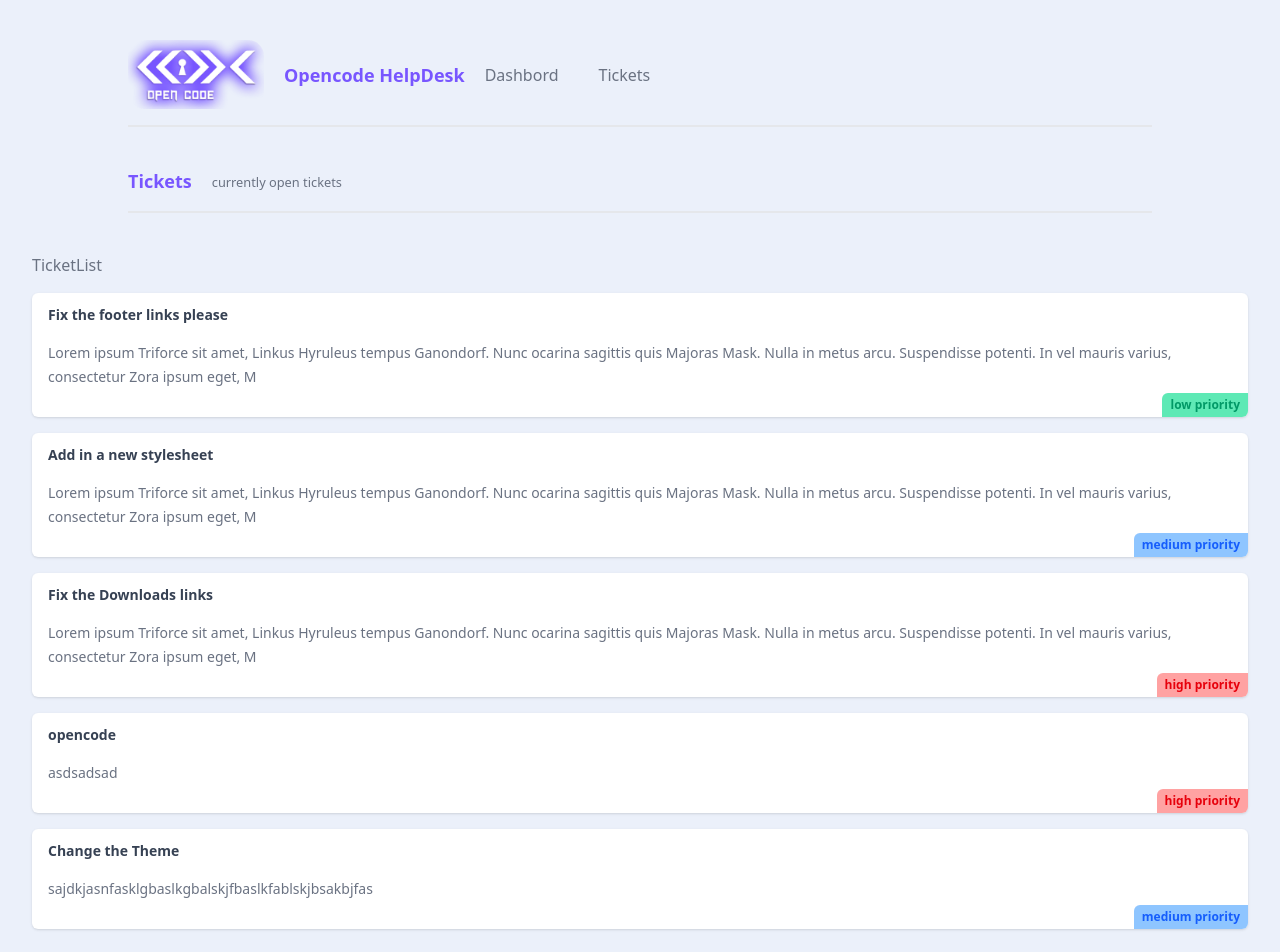
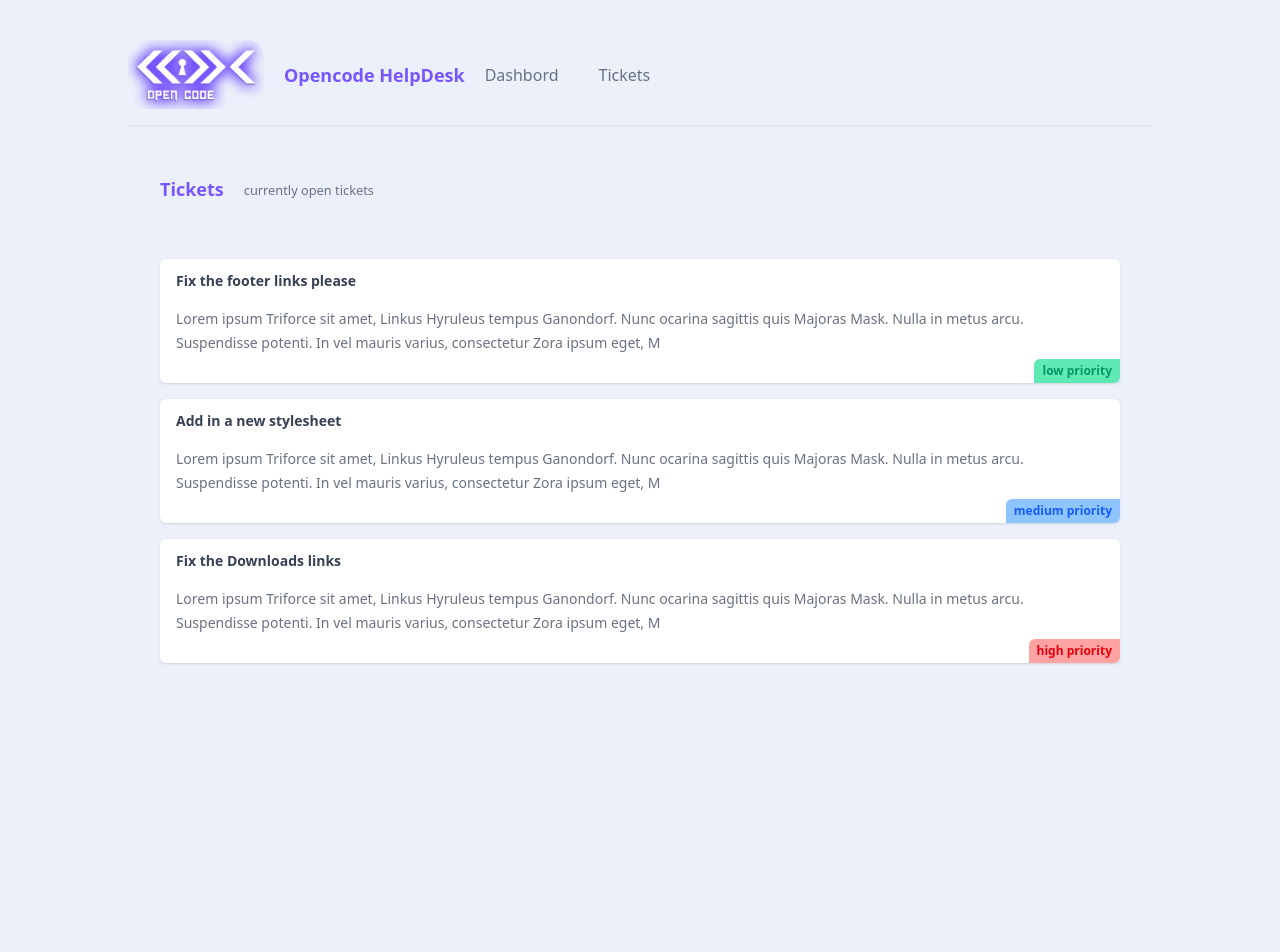
Before and after one commit to amirhoprogrammer/opencode-helpdesk, a Next.js app: page /tickets in a window 1280 px wide. Shown: the top 952 px of the page. After the commit the page ends 800 px from the top, so only its background shows below. Built offline with nearby package versions, Linux system fonts and the light colour scheme; data requests are answered from the project's data file.

Commit message:
fix the tailwind css and json

```diff
--- a/_data/db.json
+++ b/_data/db.json
@@ -20,20 +20,6 @@
       "body": "Lorem ipsum Triforce sit amet, Linkus Hyruleus tempus Ganondorf. Nunc ocarina sagittis quis Majoras Mask. Nulla in metus arcu. Suspendisse potenti. In vel mauris varius, consectetur Zora ipsum eget, Master Sword porttitor urna. Fusce elementum urna elit, eget eleifend velit consectetur eget. Integer vel lobortis ipsum, vitae auctor Ocarina of Time. Donec sed urna dapibus, interdum magna a, eleifend magna. Curabitur tincidunt enim a neque volutpat. Phasellus auctor magna vel nunc pretium, ut volutpat justo tristique. Pellentesque cursus convallis mauris, in tempus enim tincidunt vitae.",
       "priority": "high",
       "user_email": "bahram@opencode.dev"
-    },
-    {
-      "title": "opencode",
-      "body": "asdsadsad",
-      "priority": "high",
-      "user_email": "OpenCode@opencode.dev",
-      "id": "d9Kfe8y"
-    },
-    {
-      "title": "Change the Theme",
-      "body": "sajdkjasnfasklgbaslkgbalskjfbaslkfablskjbsakbjfas",
-      "priority": "medium",
-      "user_email": "OpenCode@opencode.dev",
-      "id": "fW9xSPb"
     }
   ]
 }
--- a/app/components/Navbar.jsx
+++ b/app/components/Navbar.jsx
@@ -3,11 +3,9 @@ import Image from "next/image";
 import Logo from "../../public/logo-edited1.png";
 function Navbar() {
   return (
-    <nav className="pb-4 border-b-2 border-gray-200 flex items-center gap-5 my-10 mx-auto max-w-5xl">
+    <nav>
       <Image src={Logo} alt="opencode helpdesk" className="w-34 rounded-2xl" quality={100} />
-      <h2 className="font-bold text-lg" style={{ color: "#7856ff" }}>
-        Opencode HelpDesk
-      </h2>
+      <h2>Opencode HelpDesk</h2>
       <Link href="/" className="text-gray-500">
         Dashbord
       </Link>
@@ -19,5 +17,5 @@ function Navbar() {
   );
 }
 export default Navbar;
-/*nav */
-/*h2 */
+/*nav className="pb-4 border-b-2 border-gray-200 flex items-center gap-5 my-10 mx-auto max-w-5xl"*/
+/*h2  className="font-bold text-lg" style={{ color: "#7856ff" }} */
--- a/app/globals.css
+++ b/app/globals.css
@@ -2,67 +2,50 @@
 
 /* base styles */
 body {
-  /*background-color: #ebf0fa;*/
   background: #ebf0fa;
   @apply text-gray-500 m-8;
 }
 
-/*h1,
+h1,
 h2 {
   @apply font-bold text-lg;
-  color: "#7856ff";
+  color: #7856ff;
 }
 
 main {
   @apply max-w-5xl my-12 mx-auto px-8;
-}*/
-
+}
 main > h2 {
-  margin-bottom: 1rem; /*mb-4 */
-  padding-bottom: 0.5rem; /*pb-2 */
-  font-size: 1rem; /*text-base */
-  /*@apply mb-4 pb-2 text-base;*/
+  @apply mb-4 pb-2 text-base;
 }
 
 p > a {
-  color: #7856ff; /*text-primary, assuming blue-600 */
-  text-decoration: underline; /*underline */
-  /*@apply underline;*/
+  @apply underline;
+  color: #7856ff;
 }
 
 /* nav styles */
-/*nav {
+nav {
   @apply pb-4 border-b-2 border-gray-200 flex items-center gap-5 my-10 mx-auto max-w-5xl;
 }
 
 nav a,
 nav span {
   @apply text-gray-500;
-}*/
+}
 
 nav a:hover {
-  color: #000000;
-  /*@apply text-black;*/
+  @apply text-black;
 }
 
 main nav {
-  border-width: 0; /*border-0 */
-  /*@apply border-0;*/
+  /*border-width: 0; border-0 */
+  @apply border-0;
 }
 
 /* button styles */
 button {
-  padding-left: 0.75rem; /*px-3 */
-  padding-right: 0.75rem; /*px-3 */
-  padding-top: 0.5rem; /*py-2 */
-  padding-bottom: 0.5rem; /*py-2 */
-  border-radius: 0.125rem; /*rounded-sm */
-  display: flex; /*flex */
-  justify-content: space-between; /*justify-between */
-  align-items: center; /*items-center */
-  gap: 0.5rem; /*gap-2 */
-  font-size: 0.875rem; /*text-sm */
-  /*@apply px-3 py-2 rounded-sm flex justify-between items-center gap-2 text-sm;*/
+  @apply px-3 py-2 rounded-sm flex justify-between items-center gap-2 text-sm;
 }
 
 button:hover {
@@ -71,21 +54,20 @@ button:hover {
 }
 
 .btn-primary {
-  background-color: #7856ff; /*bg-primary, assuming blue-600 */
-  color: #ffffff; /*text-white */
-  /*@apply bg-primary text-white;*/
+  background-color: #7856ff;
+  @apply text-white;
 }
 
 .btn-secondary {
-  background-color: #e5e7eb; /* bg-gray-200 */
-  color: #111827; /* text-gray-900 */
-  /*@apply bg-gray-200 text-gray-900;*/
+  /*background-color: #e5e7eb; /* bg-gray-200 */
+  /*color: #111827; /* text-gray-900 */
+  @apply bg-gray-200 text-gray-900;
 }
 
 /* form styles */
-/*form {
-  bg-primary : #7856ff
-  @apply py-4 px-7 bg-primary bg-opacity-5 rounded-md block mx-auto min-w-fit w-1/4;
+form {
+  bg-primary: #7856ff @apply py-4 px-7 bg-primary bg-opacity-5 rounded-md block mx-auto min-w-fit
+    w-1/4;
 }
 
 form label {
@@ -100,12 +82,12 @@ form select {
 
 form button {
   @apply block mx-auto;
-}*/
+}
 
 /* feedback styles */
-/*.error {
+.error {
   @apply border-2 border-red-500 bg-red-300 text-red-800 py-1 px-2 rounded-sm block max-w-fit my-4 mx-auto;
-}*/
+}
 
 /* card styles */
 .card {
@@ -125,15 +107,15 @@ form button {
   @apply py-1 px-2 mt-3 inline-block text-xs font-semibold;
 }
 
-.pill.high {
+.high {
   @apply bg-red-300 text-red-600;
 }
 
-.pill.medium {
+.medium {
   @apply bg-blue-300 text-blue-600;
 }
 
-.pill.low {
+.low {
   @apply bg-emerald-300 text-emerald-600;
 }
 
--- a/app/page.jsx
+++ b/app/page.jsx
@@ -1,10 +1,8 @@
 import Link from "next/link";
 export default function Home() {
   return (
-    <main className="max-w-5xl my-12 mx-auto px-8">
-      <h2 className="font-bold text-lg" style={{ color: "#7856ff" }}>
-        Dashboard
-      </h2>
+    <main>
+      <h2>Dashboard</h2>
       <p>
         Lorem ipsum, dolor sit amet consectetur adipisicing elit. Vero repellendus tempore,
         exercitationem odit, quasi doloremque possimus recusandae alias sequi totam soluta natus
@@ -17,9 +15,7 @@ export default function Home() {
           <button className="btn-primary">View Tickets</button>
         </Link>
       </div>
-      <h2 className="font-bold text-lg" style={{ color: "#7856ff" }}>
-        Company Updates
-      </h2>
+      <h2>Company Updates</h2>
       <div className="card">
         <h3>New member of the web dev team...</h3>
         <p>
@@ -40,5 +36,3 @@ export default function Home() {
     </main>
   );
 }
-/* main  */
-/* h2 h1 */
--- a/app/tickets/TicketList.jsx
+++ b/app/tickets/TicketList.jsx
@@ -10,19 +10,16 @@ async function getTickets() {
 async function TicketList() {
   const tickets = await getTickets();
   return (
-    <div>
-      <div>TicketList</div>
-      {/*card*/}
+    <>
       {tickets.map((ticket) => (
         <div key={ticket.id} className="card my-5">
           <h3>{ticket.title}</h3>
           <p>{ticket.body.slice(0, 200)}</p>
-          {/**/}
           <div className={`pill ${ticket.priority}`}>{ticket.priority} priority</div>
         </div>
       ))}
       {tickets.length === 0 && <p className="text-center">There are no tickets</p>}
-    </div>
+    </>
   );
 }
 export default TicketList;
--- a/app/tickets/page.jsx
+++ b/app/tickets/page.jsx
@@ -1,7 +1,7 @@
 import TicketList from "./TicketList";
 function Tickets() {
   return (
-    <div>
+    <main>
       <nav className="pb-4 border-b-2 border-gray-200 flex items-center gap-5 my-10 mx-auto max-w-5xl">
         <h2 className="font-bold text-lg" style={{ color: "#7856ff" }}>
           Tickets
@@ -11,7 +11,7 @@ function Tickets() {
         </p>
       </nav>
       <TicketList />
-    </div>
+    </main>
   );
 }
 export default Tickets;
```
